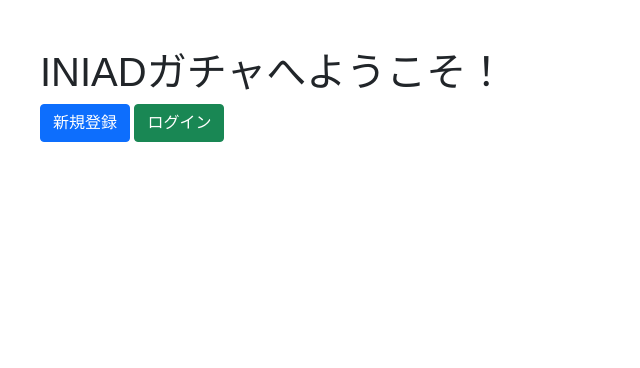
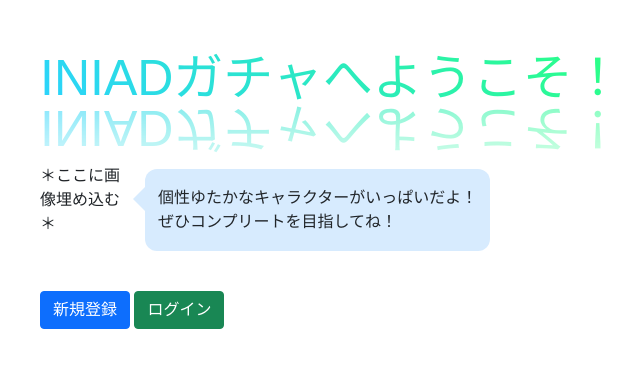
Before and after one commit to Chicken-iniad/Gacha, a Django app: template gacha/templates/gacha/index.html in a window 1280 px wide. Shown: the part 70-438 px from the top of the page, without its empty margins (42-682 px from the left). Run offline with Django 4.2, Linux system fonts and the light colour scheme; the template is opened without the code that fills it, so the values that code supplies are empty.

Commit message:
index.htmlのデザイン

```diff
--- a/gacha/templates/gacha/index.html
+++ b/gacha/templates/gacha/index.html
@@ -1,24 +1,110 @@
 {% load static %}
 <!doctype html>
 <html lang="ja">
+
 <head>
   <meta charset="utf-8">
   <meta name="viewport" content="width=device-width, initial-scale=1">
   <link href="https://cdn.jsdelivr.net/npm/bootstrap@5.0.0-beta1/dist/css/bootstrap.min.css" rel="stylesheet" integrity="sha384-giJF6kkoqNQ00vy+HMDP7azOuL0xtbfIcaT9wjKHr8RbDVddVHyTfAAsrekwKmP1" crossorigin="anonymous">
   <link href="{% static 'gacha/css/default.css' %}" rel="stylesheet">
   <title>Gacha-index</title>
+  <style>
+    h1 {
+      position: relative;
+      line-height: 1.2;
+      -webkit-box-reflect: below -10px -webkit-linear-gradient(top, rgba(0, 0, 0, 0), rgba(0, 0, 0, 0) 10%, rgba(0, 0, 0, 0.6));
+      font-size: 50px;
+      display: inline-block;
+      background: linear-gradient(45deg, #FA8BFF 16%, #2BD2FF 57%, #2BFF88 90%);
+      background: -webkit-linear-gradient(45deg, #FA8BFF 16%, #2BD2FF 57%, #2BFF88 90%);
+      background-size: 300% auto;
+      -webkit-background-clip: text;
+      -webkit-text-fill-color: transparent;
+      animation: gradientEffect 2.5s infinite alternate;
+    }
+
+    @keyframes gradientEffect {
+      from {
+        background-position: left
+      }
+
+      to {
+        background-position: right
+      }
+    }
+
+    .balloon {
+      width: 100%;
+      margin: 1.5em 0;
+      overflow: hidden;
+    }
+
+    .balloon .faceicon {
+      float: left;
+      margin-right: -90px;
+      width: 80px;
+    }
+
+    .balloon .faceicon img {
+      width: 100%;
+      height: auto;
+      border: solid 3px #d7ebfe;
+      border-radius: 50%;
+    }
+
+    .balloon .chatting {
+      width: 100%;
+    }
+
+    .says {
+      display: inline-block;
+      position: relative;
+      margin: 5px 0 0 105px;
+      padding: 17px 13px;
+      border-radius: 12px;
+      background: #d7ebfe;
+    }
+
+    .says:after {
+      content: "";
+      display: inline-block;
+      position: absolute;
+      top: 18px;
+      left: -24px;
+      border: 12px solid transparent;
+      border-right: 12px solid #d7ebfe;
+    }
+
+    .says p {
+      margin: 0;
+      padding: 0;
+    }
+  </style>
 </head>
 
 <body>
-    <div id ="header">
+  <div id="header">
     <img src="{% static 'gacha/img/sample.png' %}" alt="Logo">
   </div>
   <div class="container">
     <h1 class="pt-5">INIADガチャへようこそ！</h1>
-      <button onclick="location.href='{% url 'signup' %}'" class="btn btn-primary">新規登録</button>
-      <button onclick="location.href='{% url 'login' %}'" class="btn btn-success">ログイン</button>
+    <br>
+    <br>
+    <div class="balloon">
+      <div class="faceicon">
+      ＊ここに画像埋め込む＊
+      </div>
+      <div class="chatting">
+        <div class="says">
+          <p>個性ゆたかなキャラクターがいっぱいだよ！<br>ぜひコンプリートを目指してね！</p>
+        </div>
+      </div>
+    </div>
+    <button onclick="location.href='{% url 'signup' %}'" class="btn btn-primary mt-3">新規登録</button>
+    <button onclick="location.href='{% url 'login' %}'" class="btn btn-success mt-3">ログイン</button>
   </div>
 
   <script src="https://cdn.jsdelivr.net/npm/bootstrap@5.0.0-beta1/dist/js/bootstrap.bundle.min.js" integrity="sha384-ygbV9kiqUc6oa4msXn9868pTtWMgiQaeYH7/t7LECLbyPA2x65Kgf80OJFdroafW" crossorigin="anonymous"></script>
 </body>
+
 </html>
```
Lines whose indentation alone changed are shown as unchanged.
